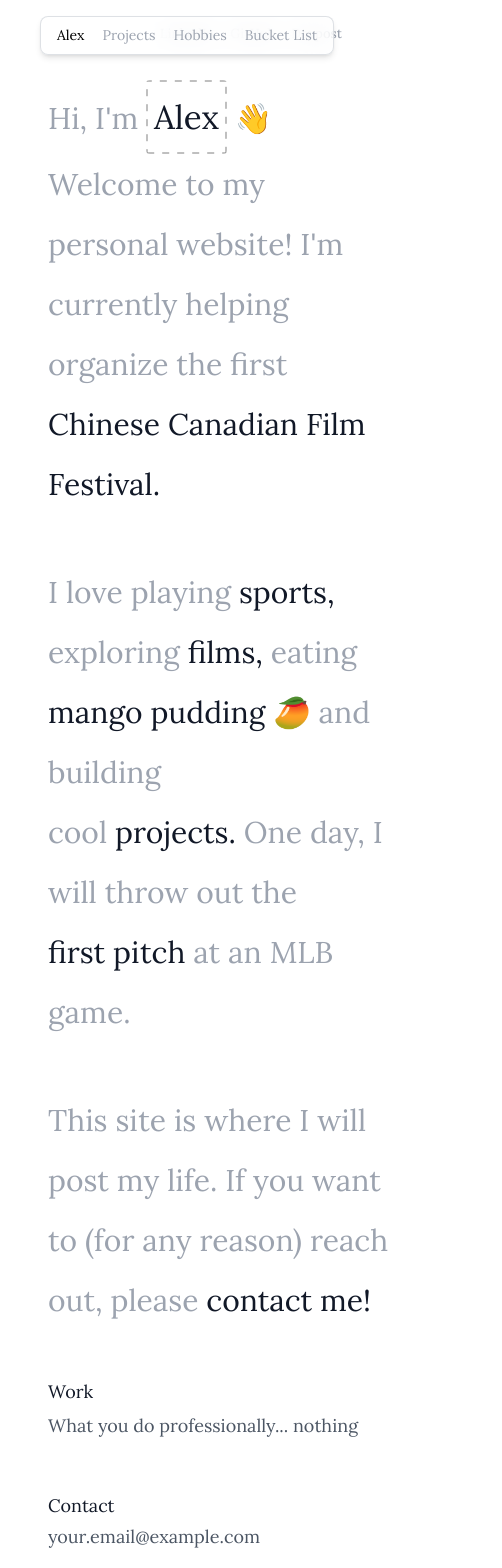
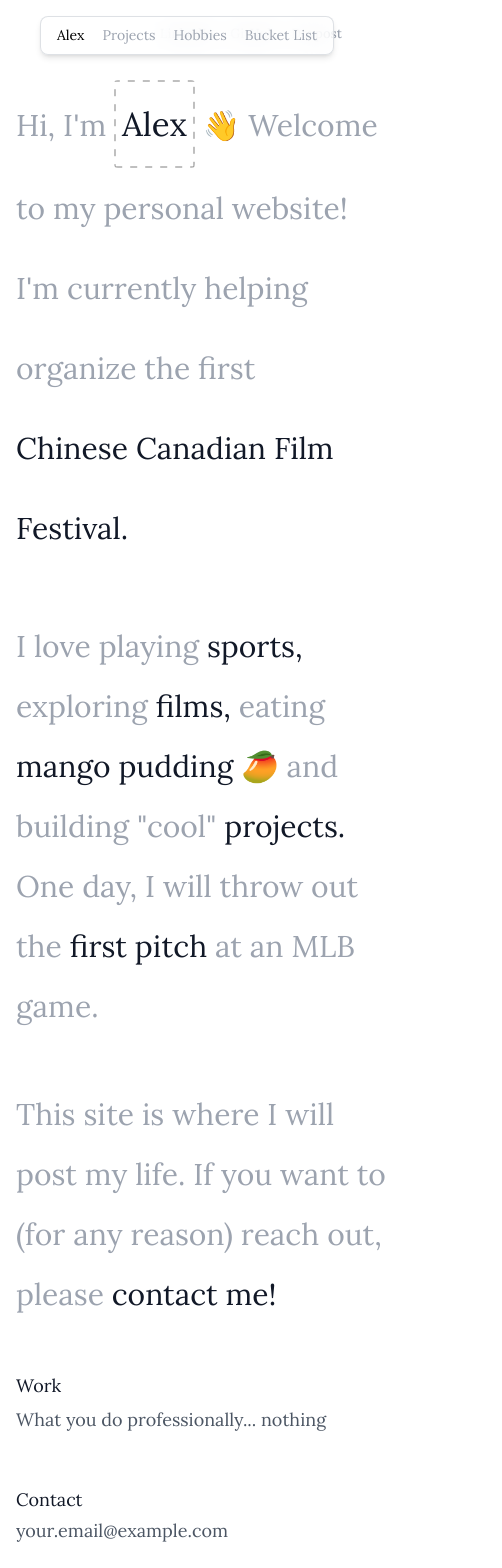
Before and after one commit to alextgu/alextgu.github.io, a React (Vite) app: page / in a window 390 px wide. Shown: the top 1568 px of the page, 502 px wide, since content can reach past the window. Built offline with nearby package versions, Linux system fonts and the light colour scheme.

Commit message:
fixed some minor layout issues

```diff
--- a/package.json
+++ b/package.json
@@ -14,6 +14,7 @@
   "dependencies": {
     "react": "^19.1.1",
     "react-dom": "^19.1.1",
+    "react-icons": "^5.5.0",
     "react-router-dom": "^7.9.3"
   },
   "devDependencies": {
--- a/src/components/sections/home.jsx
+++ b/src/components/sections/home.jsx
@@ -9,7 +9,7 @@ function Home() {
 
   const fonts = ['', 'font-1', 'font-2', 'font-3', 'font-4', 'font-5', 'font-6', 'font-7', 'font-8', 'font-9', 'font-10'];
 
-  const rotatingWords = ['cool', 'dumb', 'poopy', 'sigma', 'super sigma', 'cool', 'professional', 'dumb', 'poopy', 'sigma', 'super sigma','cool', 'professional', 'dumb', 'poopy', 'sigma', 'super sigma','cool', 'professional', 'stop spamming 😡'];
+  const rotatingWords = ['cool"', 'dumb"', 'poopy"', 'sigma"', 'super sigma"', 'cool"', 'professional"', 'dumb"', 'poopy"', 'sigma"', 'super sigma"','cool"', 'professional"', 'dumb"', 'poopy"', 'sigma"', 'super sigma"','cool"', 'professional"', 'stop spamming 😡"'];
   const [wordIndex, setWordIndex] = useState(0);
 
   const handleWordClick = () => {
@@ -32,10 +32,13 @@ function Home() {
 
   return (
     <section id="home" className="min-h-screen pt-20 md:pt-24">
-      <div className="grid md:grid-cols-2 gap-12 items-start w-full">
+      {/* Responsive grid: 1 column on small screens, 2 columns on medium+ */}
+      <div className="grid grid-cols-1 mid:grid-cols-2 lg:grid-cols-2 gap-12 items-start w-full">
+
+
         {/* Left: Text Content */}
-        <div className="space-y-12 pl-12 md:pl-20 lg:pl-20">
-          <h1 className="text-3xl sm:text-4xl lg:text-[31px] font-normal text-gray-400 dark:text-zinc-500 leading-loose">
+        <div className="space-y-12 pl-4 sm:pl-6 md:pl-20 lg:pl-20">
+          <h1 className="text-3xl sm:text-4xl lg:text-[31px] font-normal text-gray-400 dark:text-zinc-500 leading-[5rem]">
             Hi, I'm{' '}
             <span
               className={`alex-interactive text-gray-900 dark:text-white ${fonts[alexFont]}`}
@@ -59,11 +62,11 @@ function Home() {
                 <span className="highlight-word highlight-green text-gray-900 dark:text-white cursor-pointer">
                   sports,
                 </span>
-    <span className="absolute bottom-full left-1/2 transform -translate-x-1/2 mb-1 opacity-0 w-max px-2 py-1 text-sm text-gray-900 bg-white border border-gray-300 rounded-md pointer-events-none
-      shadow-md transition-opacity duration-300 delay-400 group-hover:opacity-100">
+                <span className="absolute bottom-full left-1/2 transform -translate-x-1/2 mb-1 opacity-0 w-max px-2 py-1 text-sm text-gray-900 bg-white border border-gray-300 rounded-md pointer-events-none shadow-md transition-opacity duration-300 delay-400 group-hover:opacity-100">
                   Baseball, Basketball, Volleyball, Ultimate Frisbee, Badminton etc
                 </span>
-  </span> </Link>
+              </span>
+            </Link>{' '}
             exploring{' '}
             <Link to="/hobbies">
               <span className="highlight-word highlight-green text-gray-900 dark:text-white">films,</span>
@@ -72,8 +75,8 @@ function Home() {
             <Link to="/hobbies">
               <span className="highlight-word highlight-green text-gray-900 dark:text-white">mango pudding</span>
             </Link>{' '}
-  🥭 and building
-  <br />
+            🥭 and building "
+
             <span className="interactive-word-wrapper cursor-pointer" onClick={handleWordClick}>
               <span className="rotating-word">{rotatingWords[wordIndex]}</span>
             </span>{' '}
@@ -87,21 +90,17 @@ function Home() {
             at an MLB game.
           </p>
 
-
           <p className="text-3xl sm:text-4xl lg:text-[32px] font-normal text-gray-400 dark:text-zinc-500 leading-loose">
             This site is where I will post my life. If you want to (for any reason) reach out, please{' '}
             <span className="relative inline-block group">
               <span className="highlight-word highlight-yellow text-gray-900 dark:text-white cursor-pointer">
                 contact me!
               </span>
-  <span className="absolute top-full left-1/2 transform -translate-x-1/2 mt-1 opacity-0 w-max px-2 py-1 text-sm text-gray-900 bg-white border border-gray-300 rounded-md pointer-events-none
-    shadow-md transition-opacity duration-300 delay-400 group-hover:opacity-100">
+              <span className="absolute top-full left-1/2 transform -translate-x-1/2 mt-1 opacity-0 w-max px-2 py-1 text-sm text-gray-900 bg-white border border-gray-300 rounded-md pointer-events-none shadow-md transition-opacity duration-300 delay-400 group-hover:opacity-100">
                 I need friends
               </span>
             </span>
-
           </p>
-
 
           {/* Work Section */}
           <div className="space-y-0.5">
@@ -129,7 +128,7 @@ function Home() {
         </div>
 
         {/* Right: 3D Animation Placeholder */}
-        <div className="h-96 bg-gradient-to-br from-blue-50 to-purple-50 dark:from-blue-900 dark:to-purple-900 rounded-lg flex items-center justify-center border border-gray-200 dark:border-gray-700">
+        <div className="h-96 bg-gradient-to-br from-blue-50 to-purple-50 dark:from-blue-900 dark:to-purple-900 rounded-lg flex items-center justify-center border border-gray-200 dark:border-gray-700 mt-8 md:mt-0">
           <p className="text-gray-400 dark:text-gray-500">This website is in progress</p>
         </div>
       </div>
--- a/tailwind.config.js
+++ b/tailwind.config.js
@@ -13,6 +13,9 @@ export default {
       fontWeight: {
         thin: '300',
       },
+      screens: {
+        mid: '2200px',
+      },
     },
   },
   plugins: [],
```
Also changed, not shown: src/App.jsx (+4 -5 lines), 2 other files (tests, documents, lock files or other folders). Lines whose indentation alone changed are shown as unchanged.
